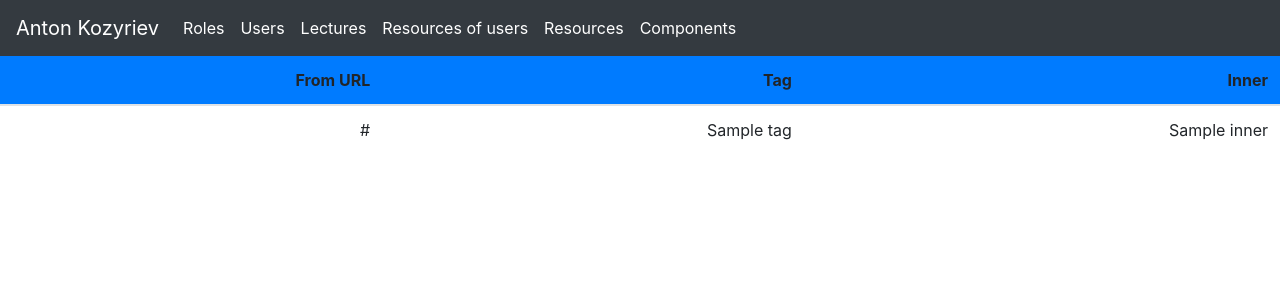
After one commit to kaydotdev/in-a-word-bot, a Flask app: template Laboratory2/src/LecturebotAPI/templates/component.html in a window 1280 px wide. The commit adds this page. Shown: the top 300 px of the page. Run offline with Flask 2, Linux system fonts and the light colour scheme; the template is opened without the code that fills it: most values are stand-ins (such as "Sample title", 1, 10 or a date in 2020); some libraries are stand-ins or nearby versions.

Commit message:
Create Resource entity model

```diff
--- a/Laboratory2/src/LecturebotAPI/app.py
+++ b/Laboratory2/src/LecturebotAPI/app.py
@@ -1,7 +1,7 @@
 from flask import Flask, render_template, request, redirect, url_for
 
 from LecturebotDAL.repository import Repository
-from LecturebotDAL.models import Role, User, Lecture, UserHasResources, Resource
+from LecturebotDAL.models import Role, User, Lecture, UserHasResources, Resource, Component
 
 from LecturebotDAL.dbcontext import *
 
@@ -52,3 +52,11 @@ def list_resources():
     resources = repository.get_all(Resource.Resource)
 
     return render_template('resource.html', resources=resources)
+
+
+@app.route('/component', methods=['GET'])
+def list_components():
+    repository = Repository.Repository(session, ModelBase, DBEngine)
+    components = repository.get_all(Component.Component)
+
+    return render_template('component.html', components=components)
--- /dev/null
+++ b/Laboratory2/src/LecturebotAPI/templates/component.html
@@ -0,0 +1,32 @@
+{% extends "navigation.html" %}
+
+{% block content %}
+
+<style>
+    table.table {
+        margin-top: 3.45rem;
+        text-align: right;
+    }
+</style>
+
+<table class="table">
+  <thead>
+    <tr class="bg-primary">
+        <th scope="col">From URL</th>
+        <th scope="col">Tag</th>
+        <th scope="col">Inner</th>
+    </tr>
+  </thead>
+    </tbody>
+    {% for component in components %}
+    <tr>
+        <td> {{ component.ResourceURL }} </td>
+        <td> {{ component.Tag }} </td>
+        <td> {{ component.Inner }} </td>
+    </tr>
+    {% endfor %}
+
+    </tbody>
+</table>
+
+{% endblock %}
--- a/Laboratory2/src/LecturebotAPI/templates/navigation.html
+++ b/Laboratory2/src/LecturebotAPI/templates/navigation.html
@@ -33,10 +33,13 @@
             <a class="nav-link" href="/lecture">Lectures</a>
           </li>
           <li class="nav-item active">
-            <a class="nav-link" href="/userhasresources">Resources of user</a>
+            <a class="nav-link" href="/userhasresources">Resources of users</a>
           </li>
           <li class="nav-item active">
             <a class="nav-link" href="/resource">Resources</a>
+          </li>
+          <li class="nav-item active">
+            <a class="nav-link" href="/component">Components</a>
           </li>
         </ul>
       </div>
```
Also changed, not shown: Laboratory2/src/LecturebotAPI/templates/resource.html (+4 -3 lines).
